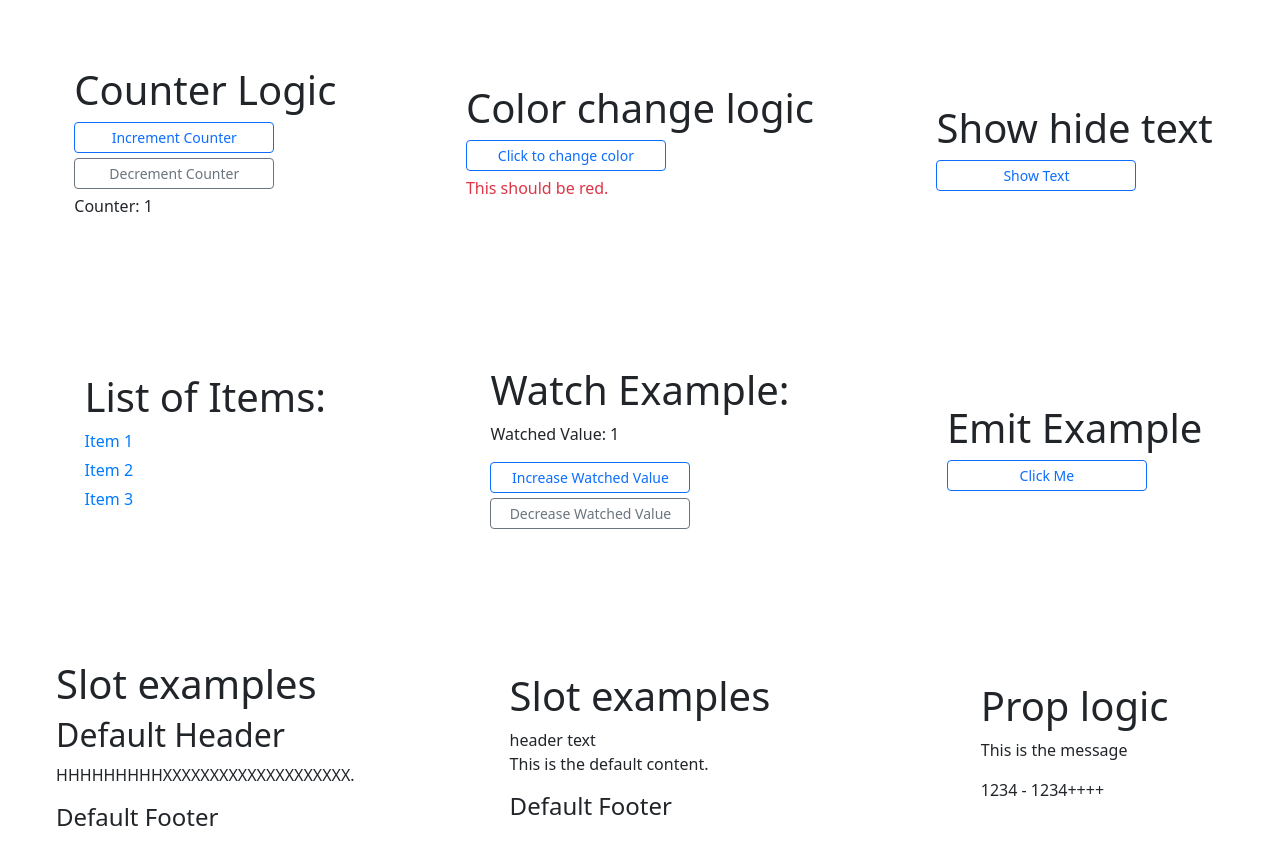
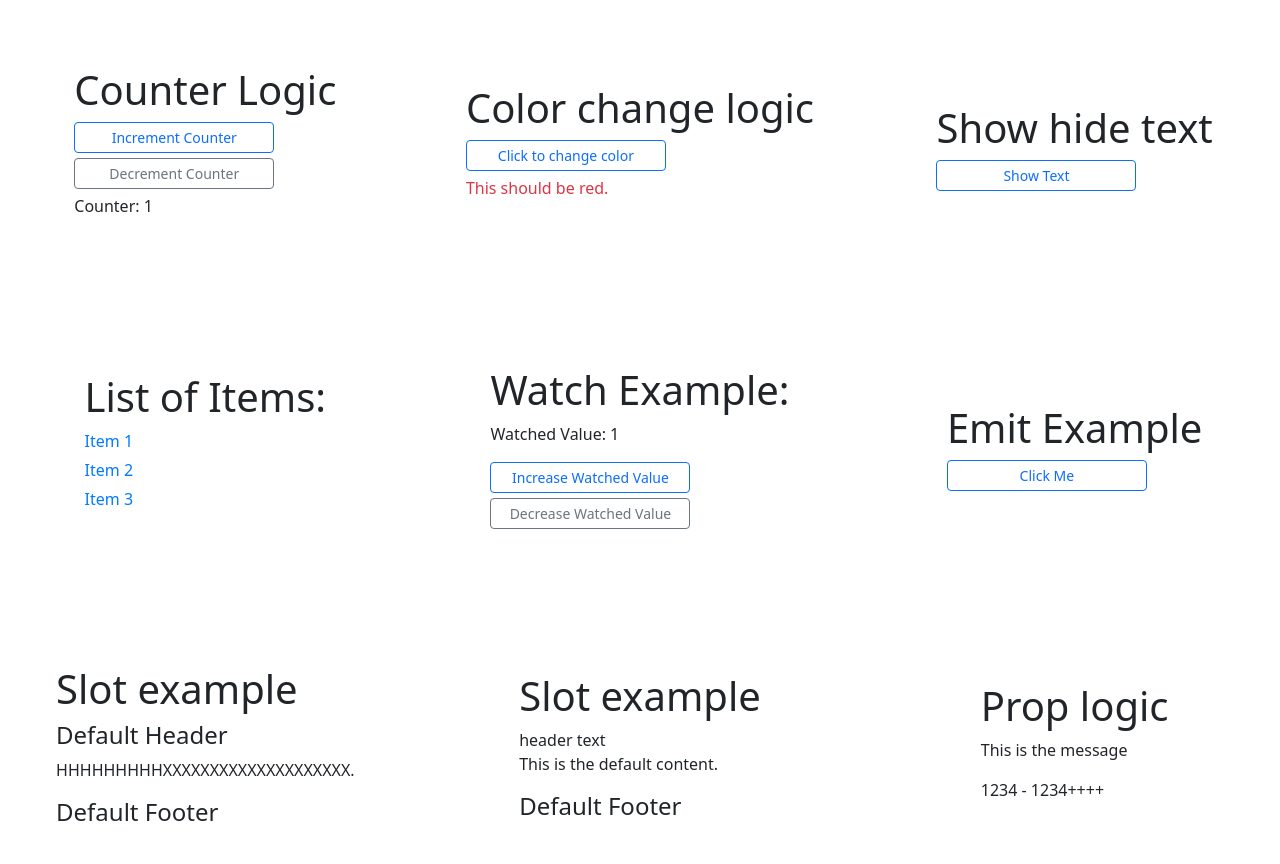
Before and after one commit to magicholic/vue_test_01, a Vue app: page / in a window 1280 px wide. Shown: the top 864 px of the page. Built offline with nearby package versions, Linux system fonts and the light colour scheme.

Commit message:
update slot logic

```diff
--- a/src/components/SlotExample.vue
+++ b/src/components/SlotExample.vue
@@ -1,8 +1,8 @@
 <template>
   <div>
-    <h1>Slot examples</h1>
+    <h1>Slot example</h1>
     <slot name="header">
-      <h2>Default Header</h2>
+      <h4>Default Header</h4>
     </slot>
     <slot>
       <p>This is the default content.</p>
```
